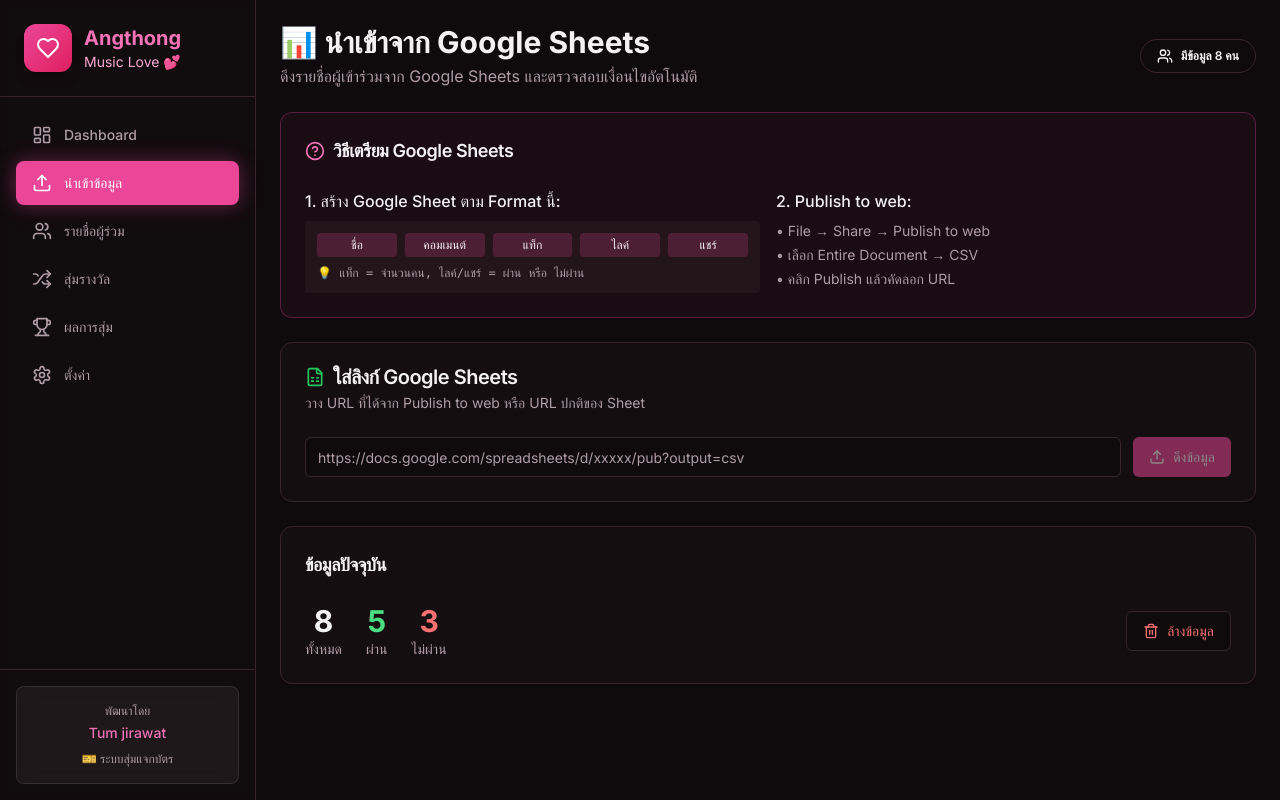
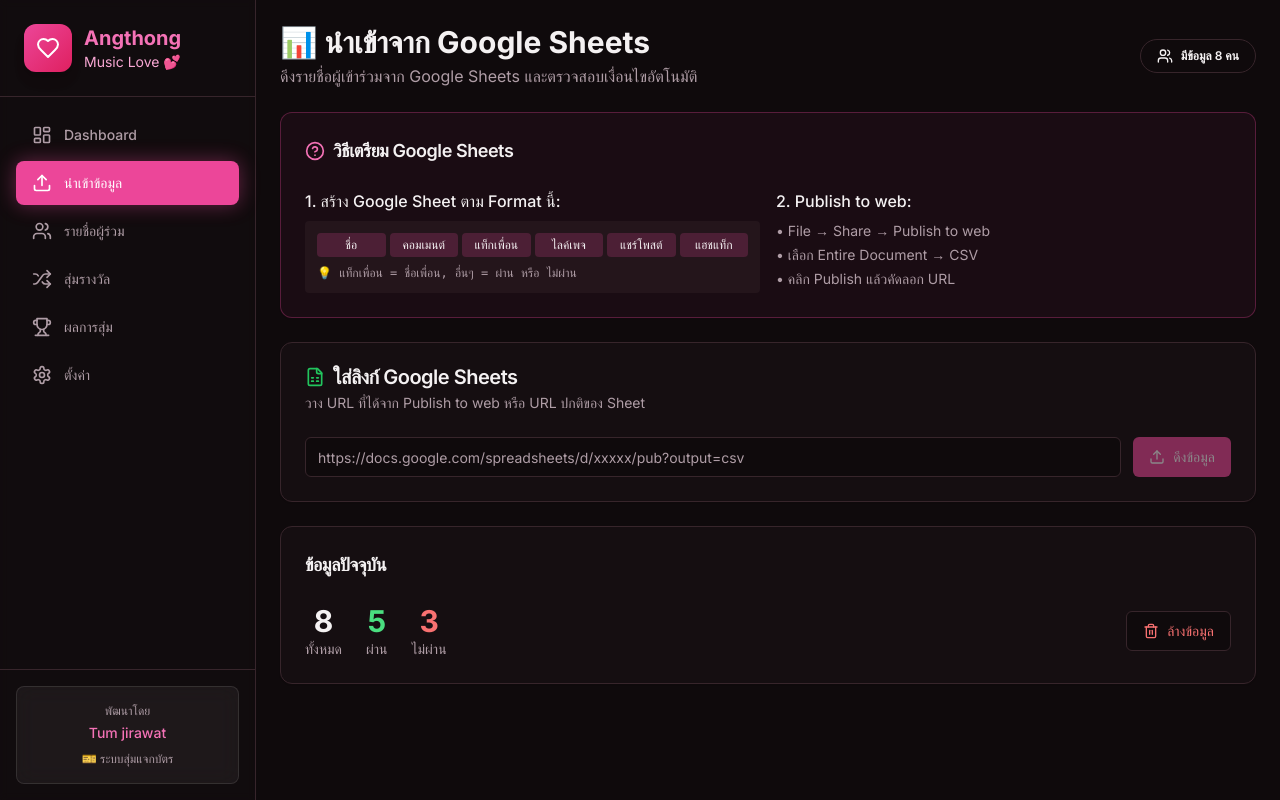
Before and after one commit to tumansdev/spin_fb, a Next.js app: page /import in a window 1280 px wide. Built offline with nearby package versions, Linux system fonts and the light colour scheme.

Commit message:
Update for 6-column Google Sheet format

```diff
--- a/src/app/import/page.tsx
+++ b/src/app/import/page.tsx
@@ -64,6 +64,9 @@
 
     // Convert to Participant format with validation
     const validated = result.participants.map((p, index) => {
+      // Check if friend is tagged (has name in column C)
+      const hasTaggedFriend = p.taggedFriendName.length > 0
+
       const participant: Participant = {
         id: `sheet_${index}_${Date.now()}`,
         fbUserId: `user_${index}`,
@@ -72,17 +75,14 @@
         fbProfilePicture: '',
         commentText: p.comment,
         commentTime: new Date(),
-        taggedFriends: Array(p.tagCount).fill(null).map((_, i) => ({
-          id: `friend_${i}`,
-          name: `เพื่อน ${i + 1}`
-        })) as TaggedFriend[],
+        taggedFriends: hasTaggedFriend ? [{ name: p.taggedFriendName }] as TaggedFriend[] : [],
         hashtags: extractHashtags(p.comment),
         textLength: getThaiTextLength(p.comment),
         conditions: {
           hasLikedPage: config.likeVerification === 'skip' ? true : p.likedPage,
           hasSharedPost: config.shareVerification === 'skip' ? true : p.sharedPost,
-          hasTaggedFriend: p.tagCount >= config.minTaggedFriends,
-          hasHashtag: !config.enableHashtag || p.comment.toLowerCase().includes(config.requiredHashtag.toLowerCase()),
+          hasTaggedFriend: !config.enableTag || hasTaggedFriend,
+          hasHashtag: !config.enableHashtag || p.hasHashtag, // ใช้ค่าจาก Sheet โดยตรง
           hasReason: !config.enableMinLength || getThaiTextLength(p.comment) >= config.minTextLength,
         },
         status: 'pending',
@@ -99,7 +99,7 @@
         failReasons.push('ไม่ได้แชร์โพสต์')
       }
       if (!participant.conditions.hasTaggedFriend) {
-        failReasons.push(`แท็กเพื่อนไม่ครบ (${p.tagCount}/${config.minTaggedFriends})`)
+        failReasons.push('ไม่ได้แท็กเพื่อน')
       }
       if (config.enableHashtag && !participant.conditions.hasHashtag) {
         failReasons.push(`ไม่มี ${config.requiredHashtag}`)
@@ -190,14 +190,15 @@
                 <div className="space-y-2">
                   <p className="font-medium">1. สร้าง Google Sheet ตาม Format นี้:</p>
                   <div className="bg-muted/50 p-3 rounded text-sm font-mono">
-                    <div className="grid grid-cols-5 gap-2 text-xs">
-                      <span className="bg-pink-500/20 px-2 py-1 rounded text-center">ชื่อ</span>
-                      <span className="bg-pink-500/20 px-2 py-1 rounded text-center">คอมเมนต์</span>
-                      <span className="bg-pink-500/20 px-2 py-1 rounded text-center">แท็ก</span>
-                      <span className="bg-pink-500/20 px-2 py-1 rounded text-center">ไลค์</span>
-                      <span className="bg-pink-500/20 px-2 py-1 rounded text-center">แชร์</span>
+                    <div className="grid grid-cols-6 gap-1 text-xs">
+                      <span className="bg-pink-500/20 px-1 py-1 rounded text-center">ชื่อ</span>
+                      <span className="bg-pink-500/20 px-1 py-1 rounded text-center">คอมเมนต์</span>
+                      <span className="bg-pink-500/20 px-1 py-1 rounded text-center">แท็กเพื่อน</span>
+                      <span className="bg-pink-500/20 px-1 py-1 rounded text-center">ไลค์เพจ</span>
+                      <span className="bg-pink-500/20 px-1 py-1 rounded text-center">แชร์โพสต์</span>
+                      <span className="bg-pink-500/20 px-1 py-1 rounded text-center">แฮชแท็ก</span>
                     </div>
-                    <p className="text-xs text-muted-foreground mt-2">💡 แท็ก = จำนวนคน, ไลค์/แชร์ = ผ่าน หรือ ไม่ผ่าน</p>
+                    <p className="text-xs text-muted-foreground mt-2">💡 แท็กเพื่อน = ชื่อเพื่อน, อื่นๆ = ผ่าน หรือ ไม่ผ่าน</p>
                   </div>
                 </div>
                 <div className="space-y-2">
--- a/src/lib/google-sheets.ts
+++ b/src/lib/google-sheets.ts
@@ -4,9 +4,10 @@
 export interface SheetParticipant {
   name: string
   comment: string
-  tagCount: number
+  taggedFriendName: string // ชื่อเพื่อนที่แท็ก
   likedPage: boolean
   sharedPost: boolean
+  hasHashtag: boolean
 }
 
 export interface SheetFetchResult {
@@ -89,7 +90,7 @@
 
 /**
  * Fetch and parse Google Sheets data
- * Expected columns: ชื่อ | คอมเมนต์ | แท็กเพื่อน | ไลค์เพจ | แชร์โพสต์
+ * Expected columns: ชื่อ | คอมเมนต์ | แท็กเพื่อน | ไลค์เพจ | แชร์โพสต์ | แฮชแท็ก
  */
 export async function fetchGoogleSheet(sheetUrl: string): Promise<SheetFetchResult> {
   try {
@@ -134,28 +135,24 @@
 
       const name = row[0]?.trim() || `ผู้เข้าร่วม #${i}`
       const comment = row[1]?.trim() || ''
-      const tagCountRaw = row[2]?.trim() || '0'
+      const taggedFriendName = row[2]?.trim() || '' // Column C - ชื่อเพื่อนที่แท็ก
       const likedPageRaw = row[3]?.trim().toLowerCase() || ''
       const sharedPostRaw = row[4]?.trim().toLowerCase() || ''
-
-      // Parse tag count - accept number or count @mentions
-      let tagCount = parseInt(tagCountRaw, 10)
-      if (isNaN(tagCount)) {
-        // Count @ symbols if not a number
-        tagCount = (tagCountRaw.match(/@/g) || []).length
-      }
+      const hashtagRaw = row[5]?.trim().toLowerCase() || ''
 
       // Parse boolean values - flexible matching
       const passWords = ['ผ่าน', 'pass', 'yes', 'true', '1', 'ใช่', 'ok']
       const likedPage = passWords.some(w => likedPageRaw.includes(w))
       const sharedPost = passWords.some(w => sharedPostRaw.includes(w))
+      const hasHashtag = passWords.some(w => hashtagRaw.includes(w))
 
       participants.push({
         name,
         comment,
-        tagCount,
+        taggedFriendName,
         likedPage,
         sharedPost,
+        hasHashtag,
       })
     }
 
```
